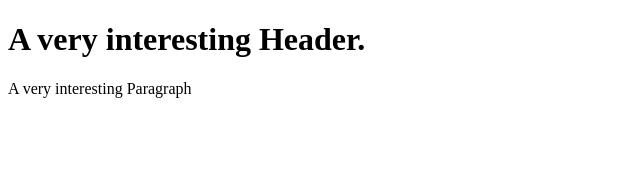
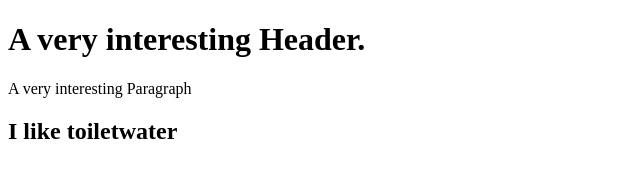
Before and after one commit to David-Fruehwirt/html, a plain HTML site: page index.html in a window 1280 px wide. Shown: the whole page, without its empty margins (0-640 px from the left). Drawn offline with Linux system fonts and the light colour scheme.

Commit message:
added second header

```diff
--- a/index.html
+++ b/index.html
@@ -12,5 +12,8 @@
         <p>
             A very interesting Paragraph
         </p>
+        <h2>
+            I like toiletwater
+        </h2>
     </body>
 </html>
```
